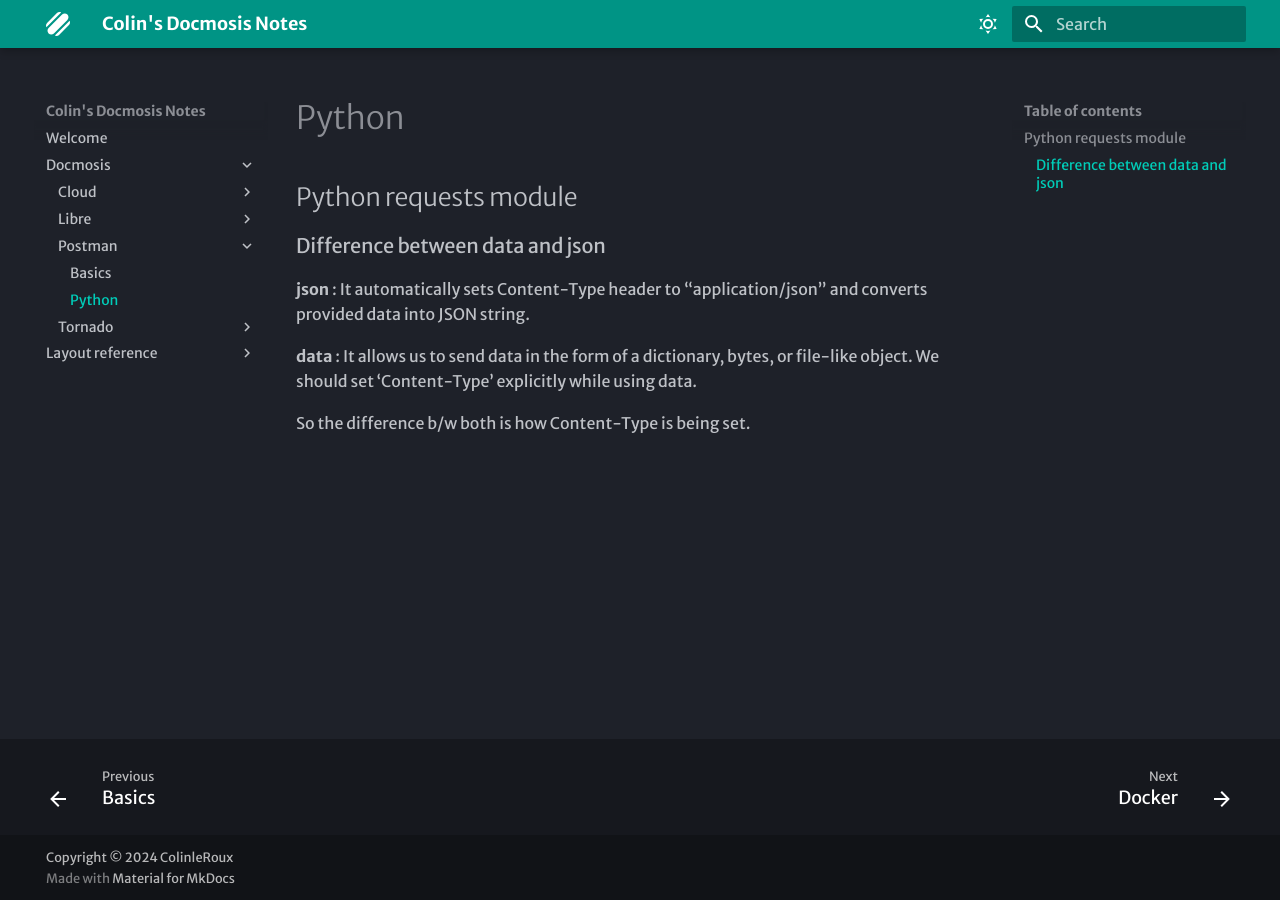
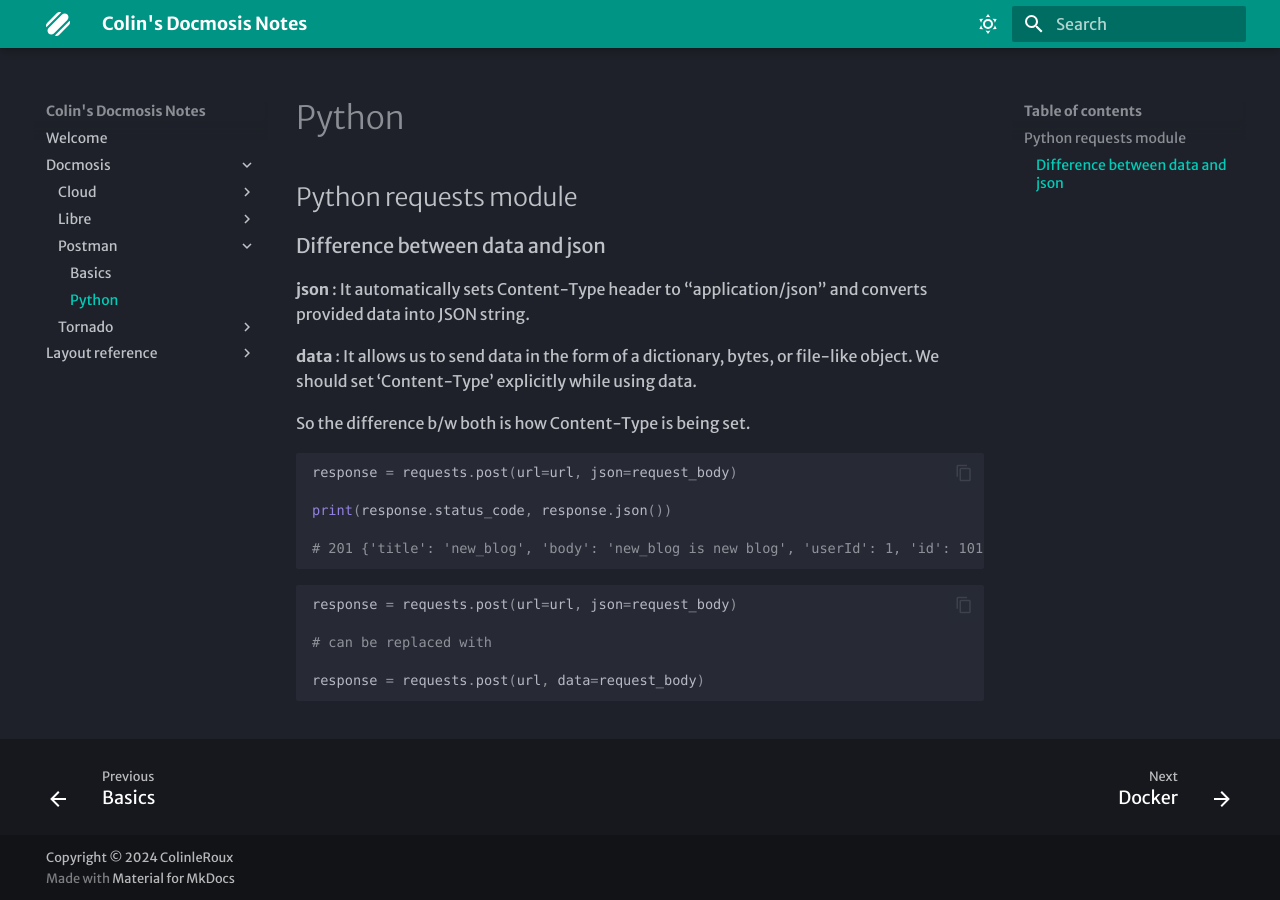
Before and after one commit to colinleroux/DocmosisDocumentation, an MkDocs documentation site: the page built from docs/Docmosis/Postman/python.md, in a window 1280 px wide. Built offline with MkDocs 1.6.1 and Material for MkDocs 9.7.7, drawn with Linux system fonts in a browser that asks for light colours; some web fonts are replaced.

Commit message:
added python note

````diff
--- a/docs/Docmosis/Postman/python.md
+++ b/docs/Docmosis/Postman/python.md
@@ -7,3 +7,20 @@
 **data** : It allows us to send data in the form of a dictionary, bytes, or file-like object. We should set ‘Content-Type’ explicitly while using data.
 
 So the difference b/w both is how Content-Type is being set.
+
+```python
+response = requests.post(url=url, json=request_body)
+
+print(response.status_code, response.json())
+
+# 201 {'title': 'new_blog', 'body': 'new_blog is new blog', 'userId': 1, 'id': 101}
+```
+
+```python
+response = requests.post(url=url, json=request_body)
+
+# can be replaced with
+
+response = requests.post(url, data=request_body)
+
+```
````
